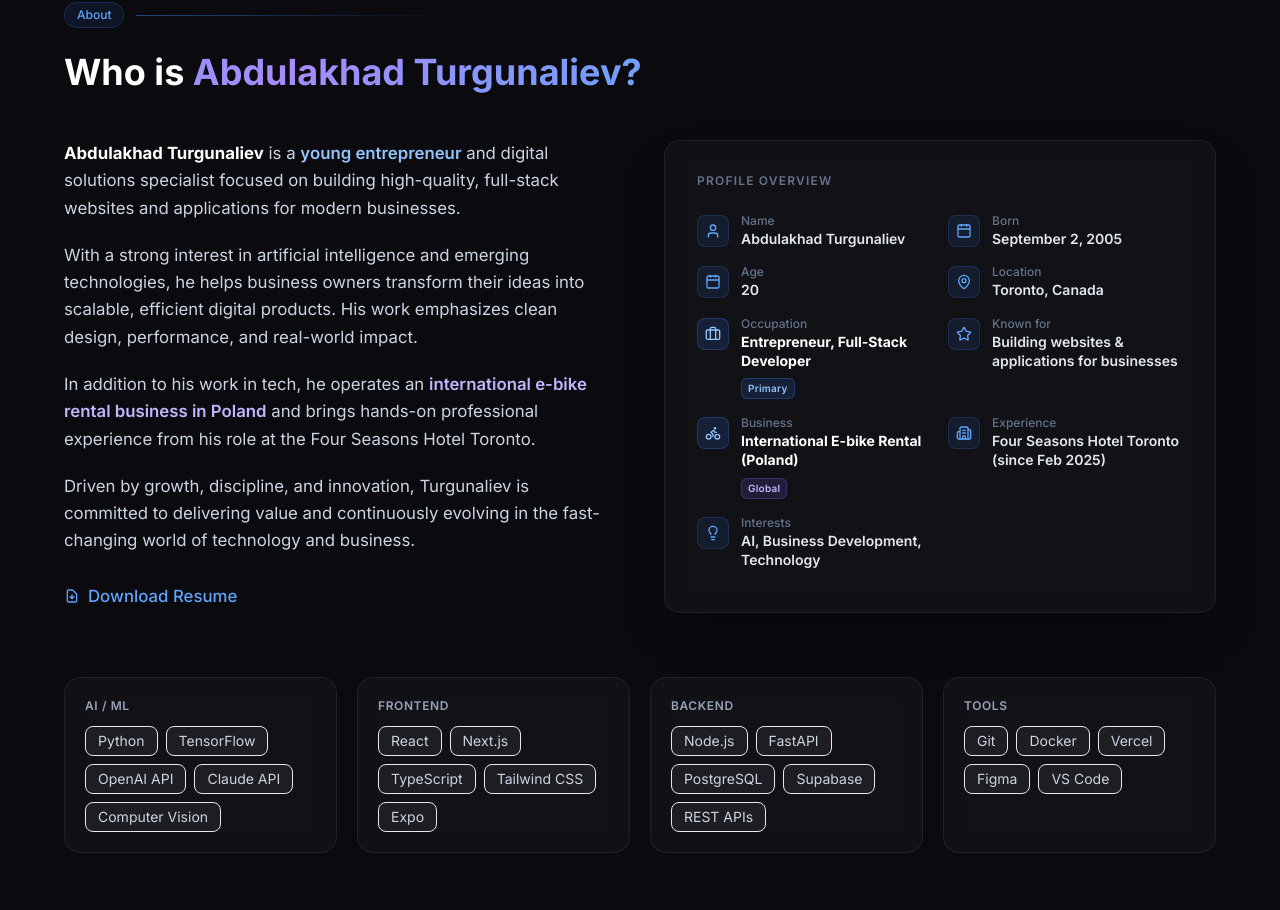
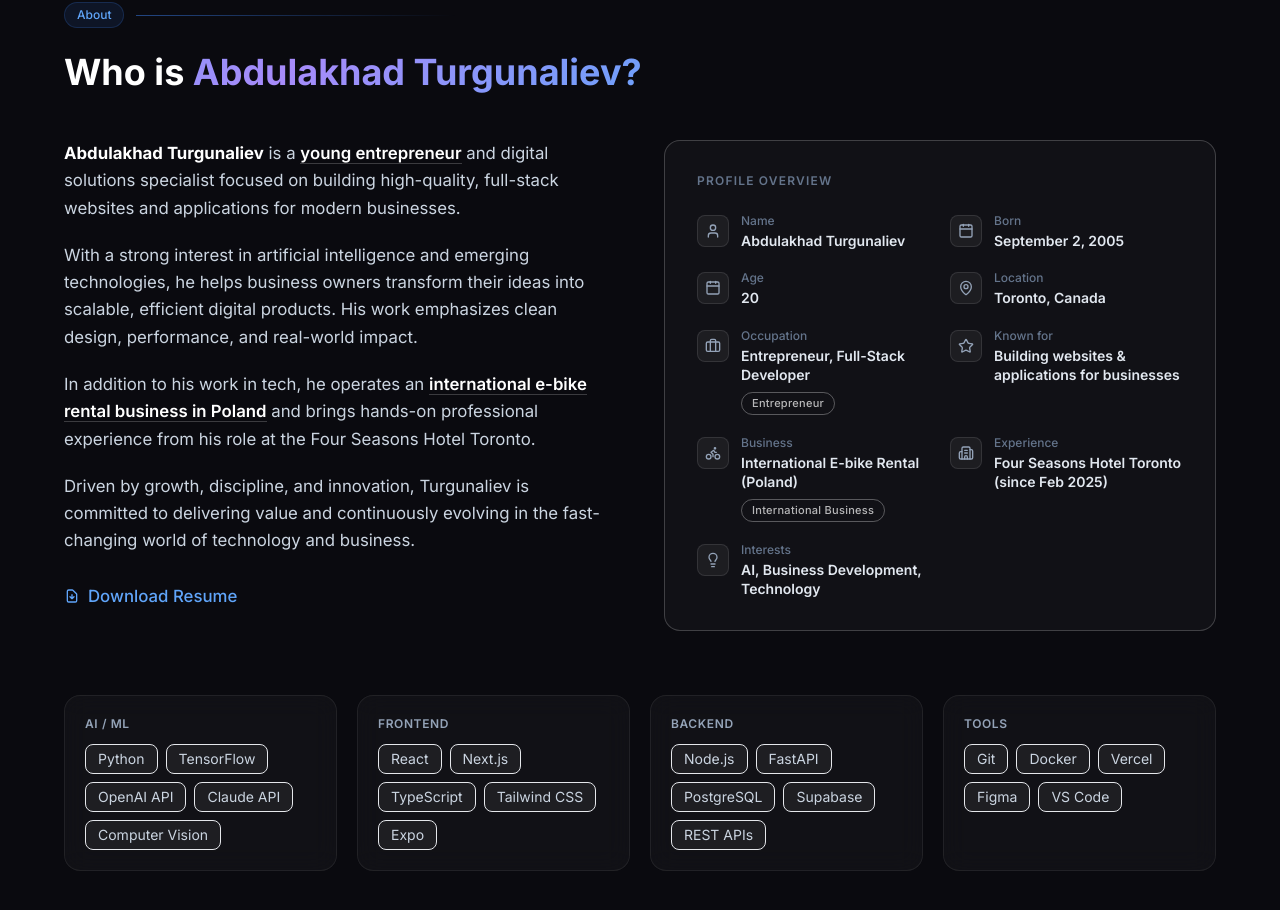
Before and after one commit to Qoqondabitta/personal-website-for-seo-optimization, a Next.js app: page / in a window 1280 px wide. Shown: the part 910-1820 px from the top of the page. Built offline with nearby package versions, Linux system fonts and the light colour scheme.

Commit message:
Bimillah, updated Hero, About, ProfileFacts, and layout sections

```diff
--- a/components/About.tsx
+++ b/components/About.tsx
@@ -28,7 +28,7 @@ export default function About() {
           <div className="space-y-5 text-slate-300 leading-relaxed text-[1.05rem]">
             <p>
               <strong className="text-white">Abdulakhad Turgunaliev</strong> is a{" "}
-              <span className="text-blue-300 font-semibold">young entrepreneur</span> and digital
+              <span className="font-semibold text-white border-b border-white/20">young entrepreneur</span> and digital
               solutions specialist focused on building high-quality, full-stack websites and applications for
               modern businesses.
             </p>
@@ -39,7 +39,7 @@ export default function About() {
             </p>
             <p>
               In addition to his work in tech, he operates an{" "}
-              <span className="text-violet-300 font-semibold">international e-bike rental business in Poland</span>{" "}
+              <span className="font-semibold text-white border-b border-white/20">international e-bike rental business in Poland</span>{" "}
               and brings hands-on professional experience from his role at the Four Seasons Hotel Toronto.
             </p>
             <p>
--- a/components/ProfileFacts.tsx
+++ b/components/ProfileFacts.tsx
@@ -20,14 +20,19 @@ function calcAge(birthdate: string): number {
   return age;
 }
 
-type Badge = { text: string; variant: "primary" | "global" };
+function BorderedBadge({ text }: { text: string }) {
+  return (
+    <span className="inline-flex items-center px-2.5 py-0.5 rounded-full border border-white/30 text-[11px] font-medium text-white/70 tracking-wide">
+      {text}
+    </span>
+  );
+}
 
 type Fact = {
   icon: React.ElementType;
   label: string;
   value: string;
-  badge?: Badge;
-  highlight?: boolean;
+  badge?: string;
 };
 
 const facts: Fact[] = [
@@ -35,76 +40,30 @@ const facts: Fact[] = [
   { icon: Calendar, label: "Born", value: "September 2, 2005" },
   { icon: Calendar, label: "Age", value: `${calcAge("2005-09-02")}` },
   { icon: MapPin, label: "Location", value: "Toronto, Canada" },
-  {
-    icon: Briefcase,
-    label: "Occupation",
-    value: "Entrepreneur, Full-Stack Developer",
-    badge: { text: "Primary", variant: "primary" },
-    highlight: true,
-  },
+  { icon: Briefcase, label: "Occupation", value: "Entrepreneur, Full-Stack Developer", badge: "Entrepreneur" },
   { icon: Star, label: "Known for", value: "Building websites & applications for businesses" },
-  {
-    icon: Bike,
-    label: "Business",
-    value: "International E-bike Rental (Poland)",
-    badge: { text: "Global", variant: "global" },
-    highlight: true,
-  },
+  { icon: Bike, label: "Business", value: "International E-bike Rental (Poland)", badge: "International Business" },
   { icon: Building2, label: "Experience", value: "Four Seasons Hotel Toronto (since Feb 2025)" },
   { icon: Lightbulb, label: "Interests", value: "AI, Business Development, Technology" },
 ];
 
-const badgeStyles: Record<Badge["variant"], string> = {
-  primary:
-    "bg-blue-500/15 border border-blue-500/30 text-blue-300",
-  global:
-    "bg-violet-500/15 border border-violet-500/30 text-violet-300",
-};
-
 export default function ProfileFacts() {
   return (
-    <div className="glass rounded-2xl p-6 md:p-8 border border-white/8 shadow-2xl">
+    <div className="rounded-2xl border border-white/20 bg-white/[0.03] p-6 md:p-8">
       <h3 className="text-xs font-semibold uppercase tracking-widest text-slate-500 mb-6">
         Profile Overview
       </h3>
-      <div className="grid grid-cols-1 md:grid-cols-2 gap-4">
-        {facts.map(({ icon: Icon, label, value, badge, highlight }) => (
-          <div
-            key={label}
-            className={`flex items-start gap-3 group rounded-xl p-2 -m-2 transition-all duration-200 ${
-              highlight
-                ? "hover:bg-white/[0.04] hover:scale-[1.02]"
-                : "hover:bg-white/[0.02]"
-            }`}
-          >
-            <div
-              className={`mt-0.5 flex-shrink-0 w-8 h-8 rounded-lg flex items-center justify-center transition-colors ${
-                highlight
-                  ? "bg-blue-500/15 border border-blue-500/25 group-hover:bg-blue-500/25"
-                  : "bg-blue-500/10 border border-blue-500/20 group-hover:bg-blue-500/20"
-              }`}
-            >
-              <Icon className={`w-4 h-4 ${highlight ? "text-blue-300" : "text-blue-400"}`} />
+      <div className="grid grid-cols-1 md:grid-cols-2 gap-5">
+        {facts.map(({ icon: Icon, label, value, badge }) => (
+          <div key={label} className="flex items-start gap-3">
+            <div className="mt-0.5 flex-shrink-0 w-8 h-8 rounded-lg border border-white/10 bg-white/5 flex items-center justify-center">
+              <Icon className="w-4 h-4 text-slate-400" />
             </div>
             <div className="min-w-0">
-              <p className="text-xs text-slate-500 font-medium">{label}</p>
+              <p className="text-xs text-slate-500 font-medium mb-0.5">{label}</p>
               <div className="flex items-center gap-2 flex-wrap">
-                <p
-                  className={`text-sm leading-snug ${
-                    highlight
-                      ? "text-white font-bold"
-                      : "text-slate-200 font-semibold"
-                  }`}
-                >
-                  {value}
-                </p>
-                {badge && (
-                  <span
-                    className={`inline-flex items-center px-1.5 py-0.5 rounded-md text-[10px] font-semibold tracking-wide ${badgeStyles[badge.variant]}`}
-                  >
-                    {badge.text}
-                  </span>
-                )}
+                <p className="text-sm text-slate-200 font-semibold leading-snug">{value}</p>
+                {badge && <BorderedBadge text={badge} />}
               </div>
             </div>
           </div>
```
